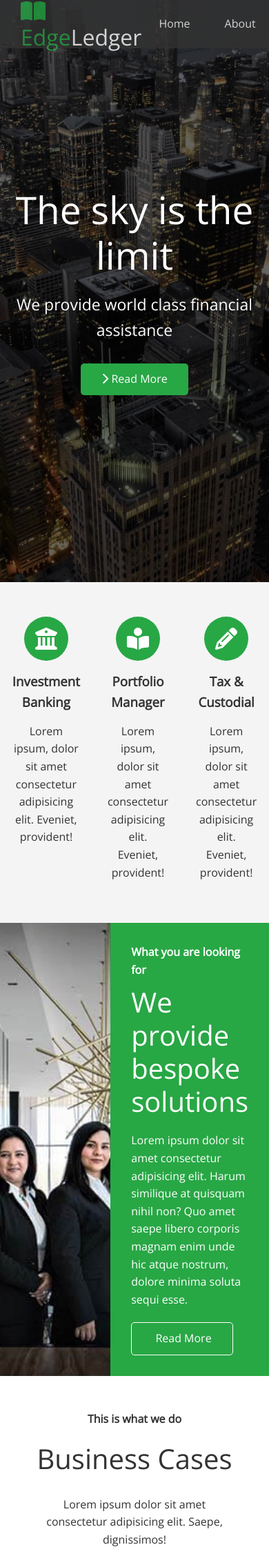
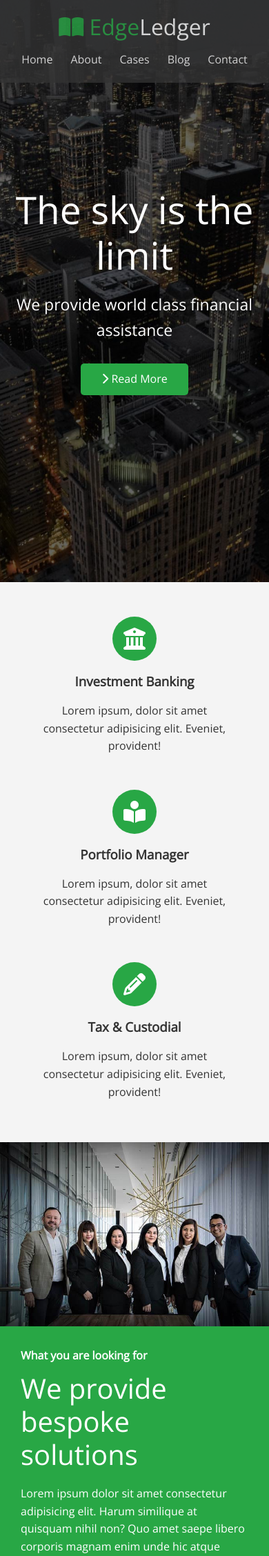
Before and after one commit to winadiw/modern-html-css-course, a PHP site: page / in a window 390 px wide. Shown: the top 2256 px of the page at 69% size. Run offline with PHP 8.4, Linux system fonts and the light colour scheme; some libraries are stand-ins or nearby versions.

Commit message:
#57 - Responsive media queries

```diff
--- a/edgeledger_website/css/style.css
+++ b/edgeledger_website/css/style.css
@@ -191,3 +191,31 @@ img {
 .footer a {
   color: #fff;
 }
+
+/* Mobile */
+@media(max-width: 768px) {
+  .navbar {
+    flex-direction: column;
+    height: 120px;
+    padding: 20px;
+  }
+
+  .navbar a {
+    padding: 10px 10px;
+    margin: 0 3px;
+  }
+
+  .flex-items {
+    flex-direction: column;
+  }
+
+  .flex-columns .column,
+  .flex-grid .column {
+    flex: 100%;
+    max-width: 100%;
+  }
+
+  .team img {
+    width: 70%;
+  }
+}
```
